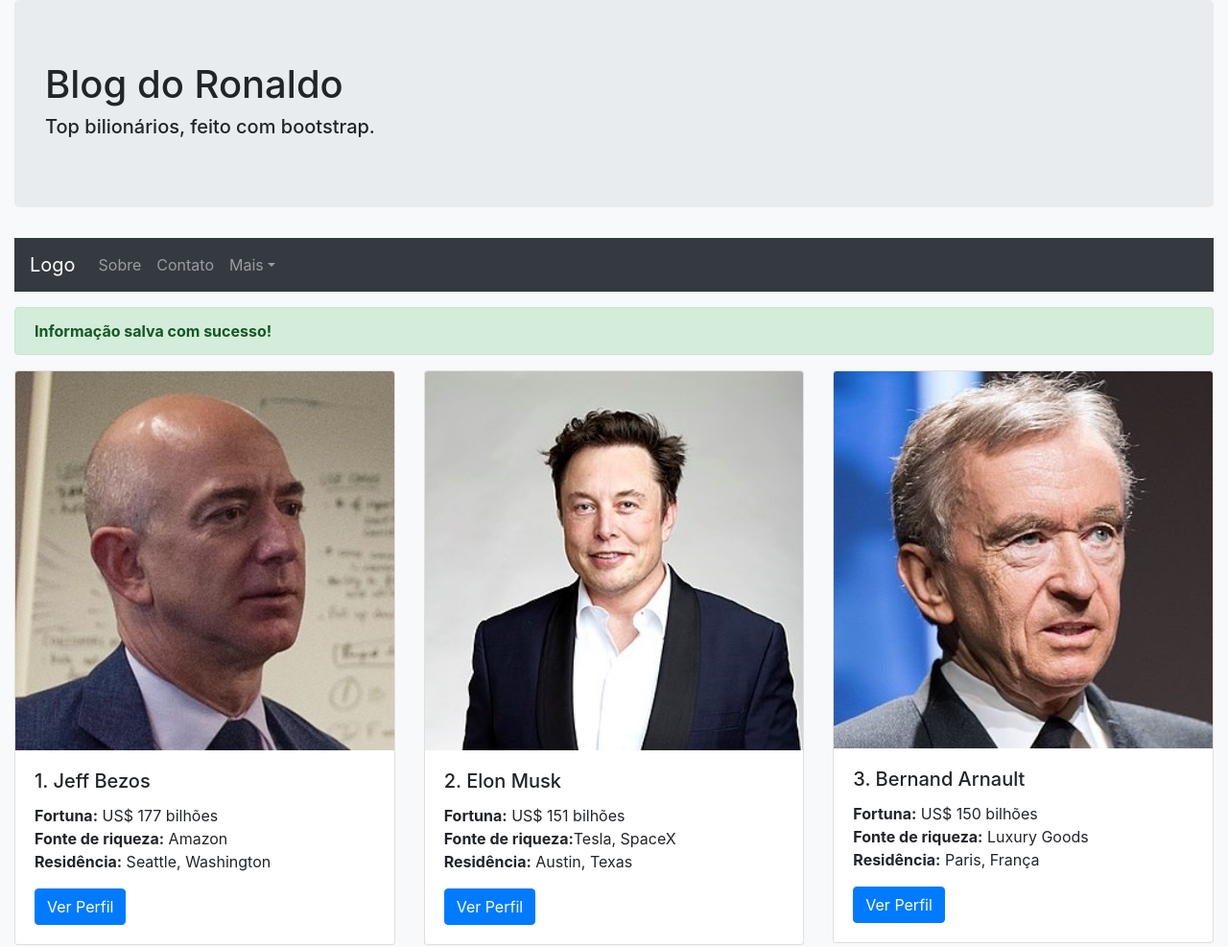
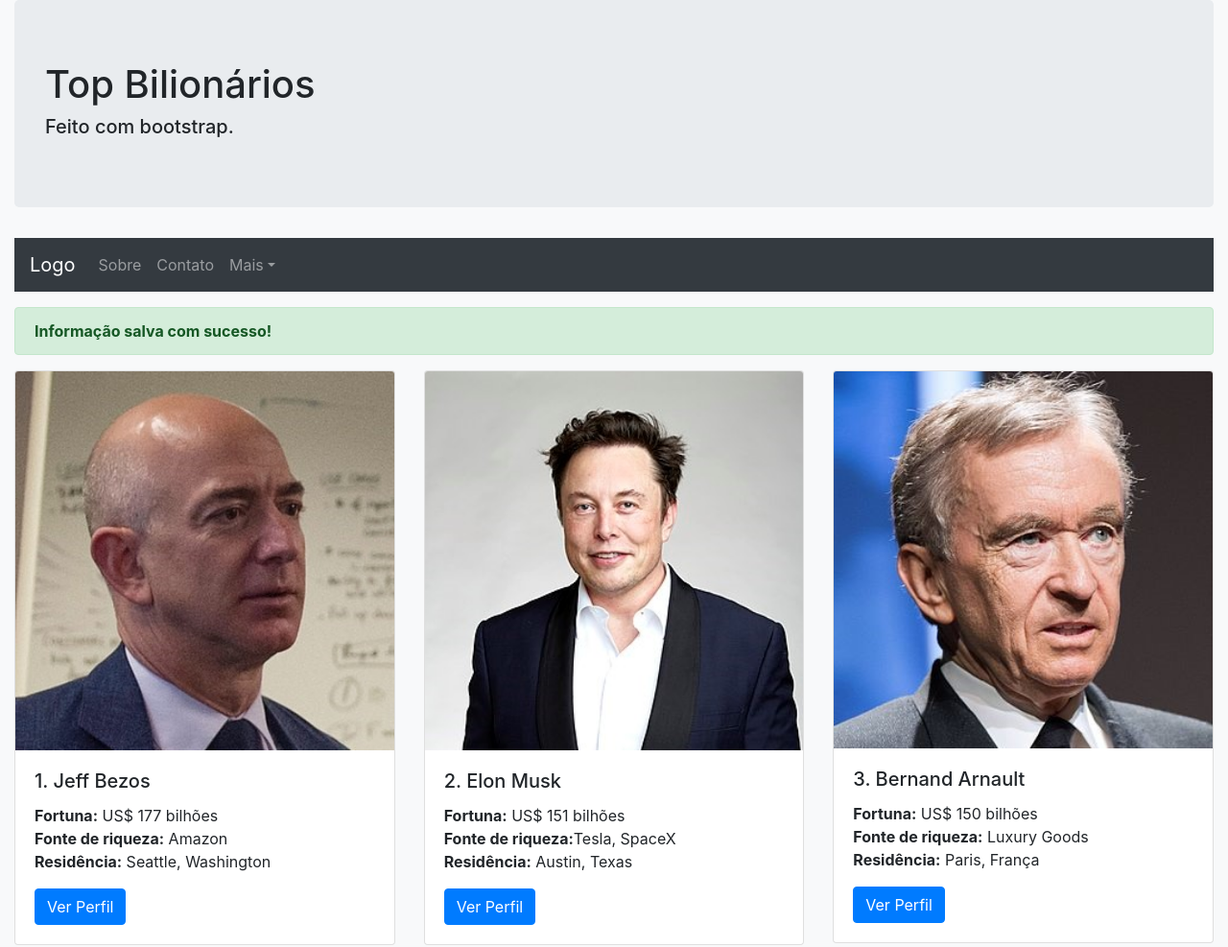
Before and after one commit to ronaldo-bguimaraes/top-bilionarios, a website: page index.html in a window 1280 px wide. Shown: the top 987 px of the page at 96% size. Drawn offline with Linux system fonts and the light colour scheme.

Commit message:
Update index.html

```diff
--- a/index.html
+++ b/index.html
@@ -13,7 +13,7 @@
   <!-- Shortcut Icon -->
   <link rel="shortcut icon" href="#">
   <!-- Title -->
-  <title>Top Billionaires</title>
+  <title>Top Bilionários</title>
 </head>
 
 <body class="bg-light">
@@ -21,8 +21,8 @@
   <div class="container-fluid">
 
     <div class="jumbotron">
-      <h1>Blog do Ronaldo</h1>
-      <h5>Top bilionários, feito com bootstrap.</h5>
+      <h1>Top Bilionários</h1>
+      <h5>Feito com bootstrap.</h5>
     </div>
 
     <nav class="navbar navbar-expand-lg bg-dark navbar-dark">
```
